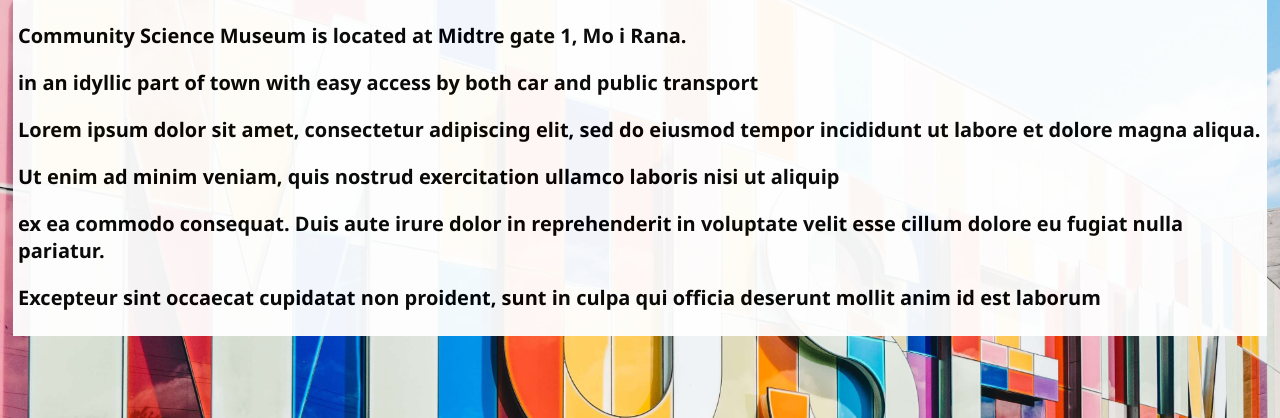
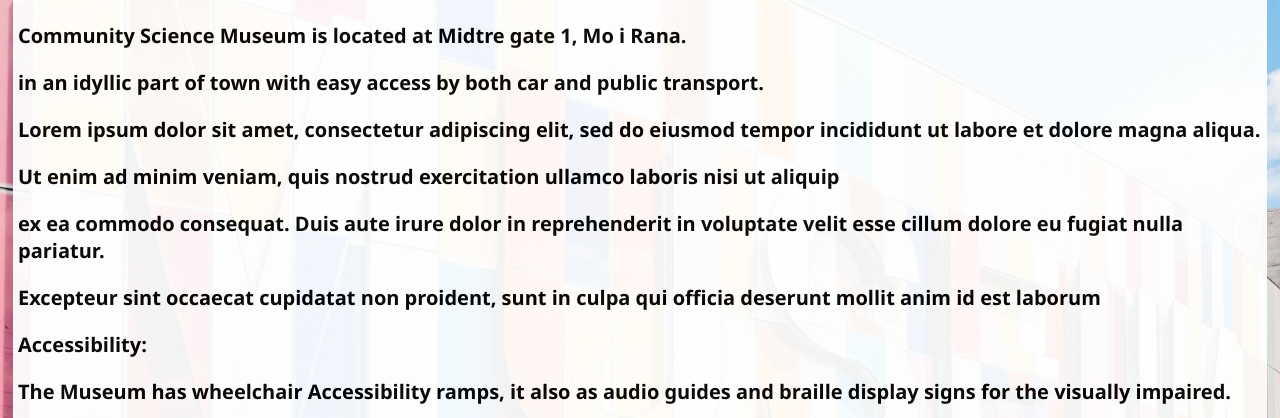
Before and after one commit to Mare94/Semester_Project, a plain HTML site: page Visit.html in a window 1280 px wide. Shown: the part 311-729 px from the top of the page. Drawn offline with Linux system fonts and the light colour scheme.

Commit message:
added text

```diff
--- a/Visit.html
+++ b/Visit.html
@@ -26,12 +26,14 @@
               <h2>Visit Us!</h2>
               <h3>
                 <p>Community Science Museum is located at Midtre gate 1, Mo i Rana.</p>
-                <p>in an idyllic part of town with easy access by both car and public transport</p>
+                <p>in an idyllic part of town with easy access by both car and public transport.</p>
                 <b></b>
                 <p>Lorem ipsum dolor sit amet, consectetur adipiscing elit, sed do eiusmod tempor incididunt ut labore et dolore magna aliqua.</p>
                 <p>Ut enim ad minim veniam, quis nostrud exercitation ullamco laboris nisi ut aliquip</p>
                 <p>ex ea commodo consequat. Duis aute irure dolor in reprehenderit in voluptate velit esse cillum dolore eu fugiat nulla pariatur.</p>
                 <p>Excepteur sint occaecat cupidatat non proident, sunt in culpa qui officia deserunt mollit anim id est laborum</p>
+                <p>Accessibility:</p>
+                <p>The Museum has wheelchair Accessibility ramps, it also as audio guides and braille display signs for the visually impaired.</p>
               </h3>
             </div>
         </section>
```
